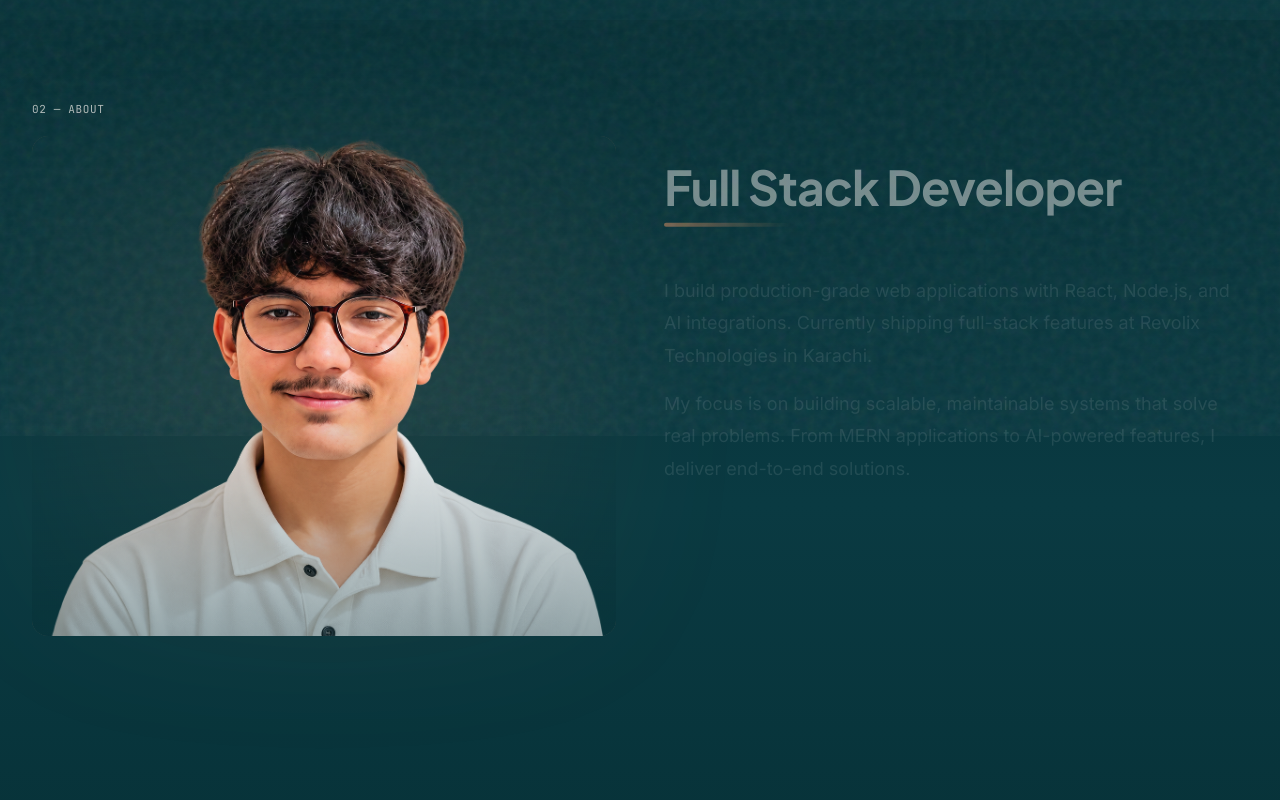
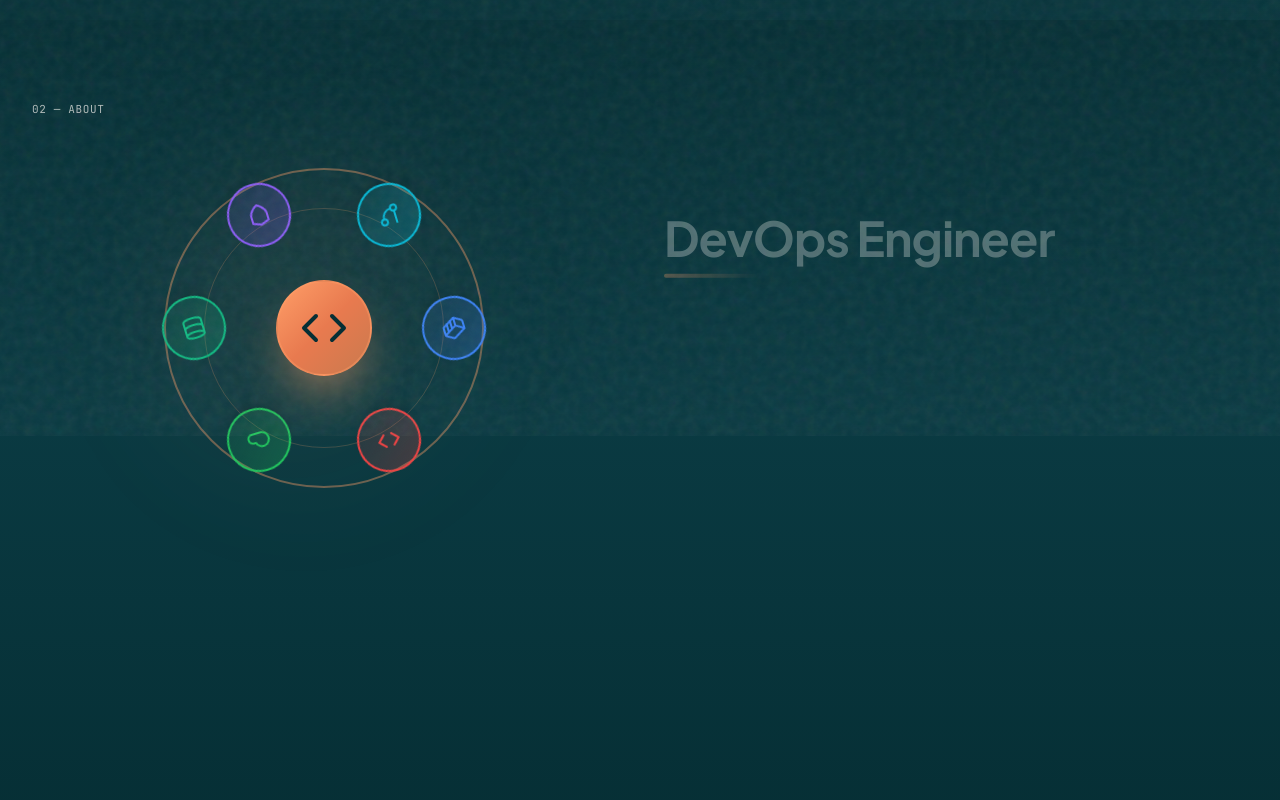
Before and after one commit to Abubakar-webmaker/Portfolio, a Next.js app: page / in a window 1280 px wide. Shown: the part 780-1580 px from the top of the page. Built offline with nearby package versions, Linux system fonts and the light colour scheme.

Commit message:
feat: enhance About section with orbital animation and update skills display

```diff
--- a/app/components/About.tsx
+++ b/app/components/About.tsx
@@ -1,20 +1,21 @@
 'use client';
 
-import Image from 'next/image';
 import { useEffect, useRef } from 'react';
 import gsap from 'gsap';
 import { ScrollTrigger } from 'gsap/ScrollTrigger';
+import { Code, Container, Cloud, GitBranch, Database, Shield } from 'lucide-react';
 
 gsap.registerPlugin(ScrollTrigger);
 
 export function About() {
   const sectionRef = useRef(null);
+  const orbitRef = useRef(null);
 
   useEffect(() => {
     const ctx = gsap.context(() => {
       gsap.from('.about-content > *', {
         scrollTrigger: {
-          trigger: '.about-section',
+          trigger: '#about',
           start: 'top center',
           end: 'center center',
           scrub: 1,
@@ -25,13 +26,33 @@ export function About() {
       });
     }, sectionRef);
 
+    // Orbital animation - continuous rotation
+    if (orbitRef.current) {
+      gsap.to('.orbit-item', {
+        rotation: 360,
+        duration: 15,
+        repeat: -1,
+        ease: 'none',
+        transformOrigin: 'center center',
+      });
+    }
+
     return () => ctx.revert();
   }, []);
 
   const stats = [
     { number: 2, label: 'Years Experience' },
-    { number: 7, label: 'Projects Shipped' },
-    { number: 2, label: 'Published Packages' },
+    { number: 5, label: 'Projects Deployed' },
+    { number: 10, label: 'Pipelines Built' },
+  ];
+
+  const coreSkills = [
+    { icon: Container, label: 'Docker & Containers', color: '#3b82f6' },
+    { icon: Code, label: 'CI/CD Pipelines', color: '#ef4444' },
+    { icon: Cloud, label: 'AWS & Cloud', color: '#22c55e' },
+    { icon: Database, label: 'Databases & Caching', color: '#10b981' },
+    { icon: Shield, label: 'Security & Hardening', color: '#8b5cf6' },
+    { icon: GitBranch, label: 'Version Control', color: '#06b6d4' },
   ];
 
   return (
@@ -43,78 +64,78 @@ export function About() {
       <div className="max-w-7xl mx-auto">
         <p className="section-label mb-4">02 — ABOUT</p>
 
-        <div className="grid md:grid-cols-2 gap-12 items-start">
-          {/* Left: Image */}
-          <div className="sticky top-32 h-fit">
-            <div className="relative h-96 md:h-[500px] rounded-2xl overflow-hidden">
-              <Image
-                src="/images/abubakar.png"
-                alt="M. Abubakar"
-                fill
-                className="object-cover object-top"
-              />
-              <div className="absolute inset-0 rounded-2xl ring-2 ring-[#ff9e68]/20" />
-              <div className="absolute inset-0 bg-gradient-to-b from-transparent via-transparent to-[#062f35]/40 rounded-2xl" />
+        <div className="grid md:grid-cols-2 gap-12 items-center">
+          {/* Left: Orbital Animation */}
+          <div className="flex justify-center items-center h-96 order-first md:order-first">
+            <div ref={orbitRef} className="relative w-80 h-80">
+              {/* Orbital Background Glow */}
+              <div className="absolute inset-0 bg-gradient-to-br from-[#ff9e68]/10 to-transparent rounded-full blur-3xl" />
+
+              {/* Outer Orbit Ring */}
+              <div className="absolute inset-0 rounded-full border-2 border-[#ff9e68]/40" />
+
+              {/* Middle Orbit Ring */}
+              <div className="absolute inset-10 rounded-full border border-[#ff9e68]/20" />
+
+              {/* Center Icon */}
+              <div className="absolute inset-0 flex items-center justify-center z-20">
+                <div className="relative w-24 h-24 rounded-full bg-gradient-to-br from-[#ff9e68] via-[#e87a4f] to-[#c97a4e] flex items-center justify-center shadow-2xl shadow-[#ff9e68]/60 border-2 border-[#ff9e68]/40">
+                  <Code className="w-12 h-12 text-[#062f35]" />
+                </div>
+              </div>
+
+              {/* Orbiting Skills - 6 items */}
+              {coreSkills.map((skill, index) => {
+                const Icon = skill.icon;
+                const angle = (index / coreSkills.length) * 360;
+                const radius = 130;
+                const x = Math.round(radius * Math.cos((angle * Math.PI) / 180) * 100) / 100;
+                const y = Math.round(radius * Math.sin((angle * Math.PI) / 180) * 100) / 100;
+
+                return (
+                  <div
+                    key={skill.label}
+                    className="orbit-item absolute"
+                    style={{
+                      width: '64px',
+                      height: '64px',
+                      left: 'calc(50% + ' + x + 'px)',
+                      top: 'calc(50% + ' + y + 'px)',
+                      transform: 'translate(-50%, -50%)',
+                    }}
+                  >
+                    <div
+                      className="w-full h-full rounded-full flex items-center justify-center shadow-lg hover:scale-110 hover:shadow-xl cursor-pointer transition-all"
+                      style={{
+                        background: `linear-gradient(135deg, ${skill.color}40 0%, ${skill.color}15 100%)`,
+                        border: `2.5px solid ${skill.color}`,
+                      }}
+                      title={skill.label}
+                    >
+                      <Icon className="w-6 h-6" style={{ color: skill.color }} />
+                    </div>
+                  </div>
+                );
+              })}
             </div>
-            <div className="absolute -inset-4 bg-gradient-radial from-[#ff9e68]/10 to-transparent rounded-3xl blur-3xl -z-10" />
           </div>
 
           {/* Right: Content */}
-          <div className="about-content space-y-8">
+          <div className="about-content space-y-6 order-last md:order-last">
             <div className="space-y-3">
-              <h2 className="text-4xl md:text-5xl font-bold">Full Stack Developer</h2>
-              <div className="w-32 h-1 bg-gradient-to-r from-[#ff9e68] to-transparent rounded" />
+              <h2 className="text-4xl md:text-5xl font-bold">DevOps Engineer</h2>
+              <div className="w-24 h-1 bg-gradient-to-r from-[#ff9e68] to-transparent rounded" />
             </div>
 
-            <div className="space-y-4 text-lg text-white/75 leading-relaxed">
+            <div className="space-y-4 text-base md:text-lg text-white/70 leading-relaxed">
               <p>
-                I build production-grade web applications with React, Node.js, and AI integrations.
-                Currently shipping full-stack features at Revolix Technologies in Karachi.
+                Self-taught DevOps engineer specializing in containerization and cloud infrastructure.
+                I design and deploy production-ready pipelines for developer teams.
               </p>
               <p>
-                My focus is on building scalable, maintainable systems that solve real problems. From
-                MERN applications to AI-powered features, I deliver end-to-end solutions.
+                My expertise spans Docker, GitHub Actions CI/CD, AWS, Oracle Cloud, and Linux administration.
+                I focus on building secure, scalable, and efficient infrastructure solutions.
               </p>
-            </div>
-
-            {/* Currently Section */}
-            <div className="border-t border-white/10 pt-6">
-              <p className="text-xs font-mono tracking-widest text-white/50 mb-2">CURRENTLY</p>
-              <div>
-                <h3 className="text-xl font-bold">Full Stack Developer (Full-time)</h3>
-                <p className="text-[#ff9e68] font-mono text-sm">Revolix Technologies</p>
-              </div>
-            </div>
-
-            {/* Focus Section */}
-            <div className="border-t border-white/10 pt-6">
-              <p className="text-xs font-mono tracking-widest text-white/50 mb-3">FOCUS</p>
-              <div className="flex flex-wrap gap-2">
-                <span className="skill-tag">MERN Stack</span>
-                <span className="skill-tag">AI Integrations</span>
-                <span className="skill-tag">React Native</span>
-                <span className="skill-tag">Production Deployment</span>
-              </div>
-            </div>
-
-            {/* Stats */}
-            <div className="grid grid-cols-3 gap-6 border-t border-white/10 pt-6">
-              {stats.map((stat) => (
-                <div key={stat.label} className="text-center">
-                  <p className="text-3xl md:text-4xl font-bold text-[#ff9e68]">{stat.number}+</p>
-                  <p className="text-xs font-mono tracking-widest text-white/50 mt-2">{stat.label}</p>
-                </div>
-              ))}
-            </div>
-
-            {/* CTA */}
-            <div className="flex gap-3 pt-6 border-t border-white/10">
-              <a href="#work" className="pill-btn pill-btn-primary">
-                View My Work
-              </a>
-              <a href="mailto:m.abubakar.codes@gmail.com" className="pill-btn pill-btn-outline">
-                Email me →
-              </a>
             </div>
           </div>
         </div>
```
